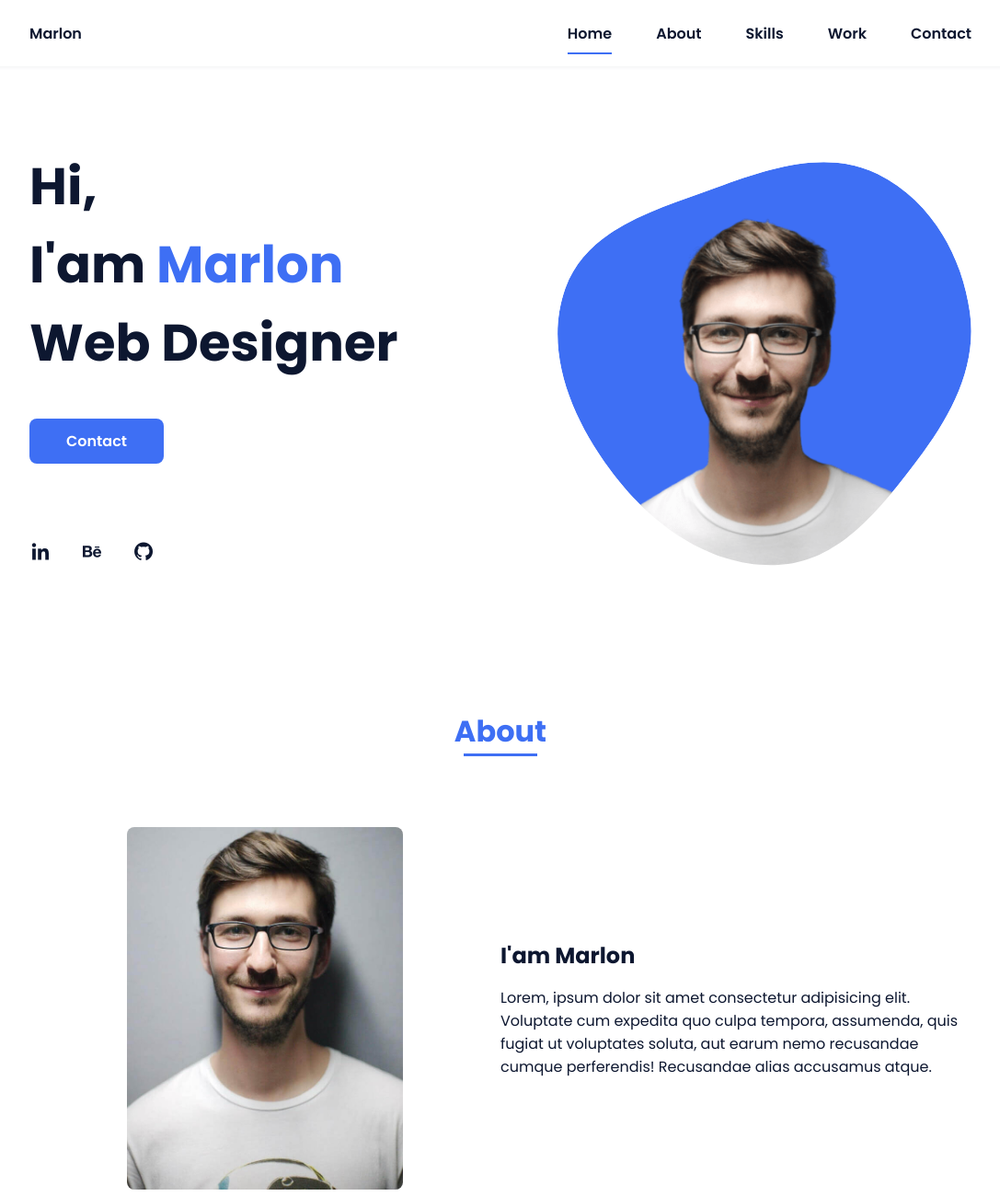
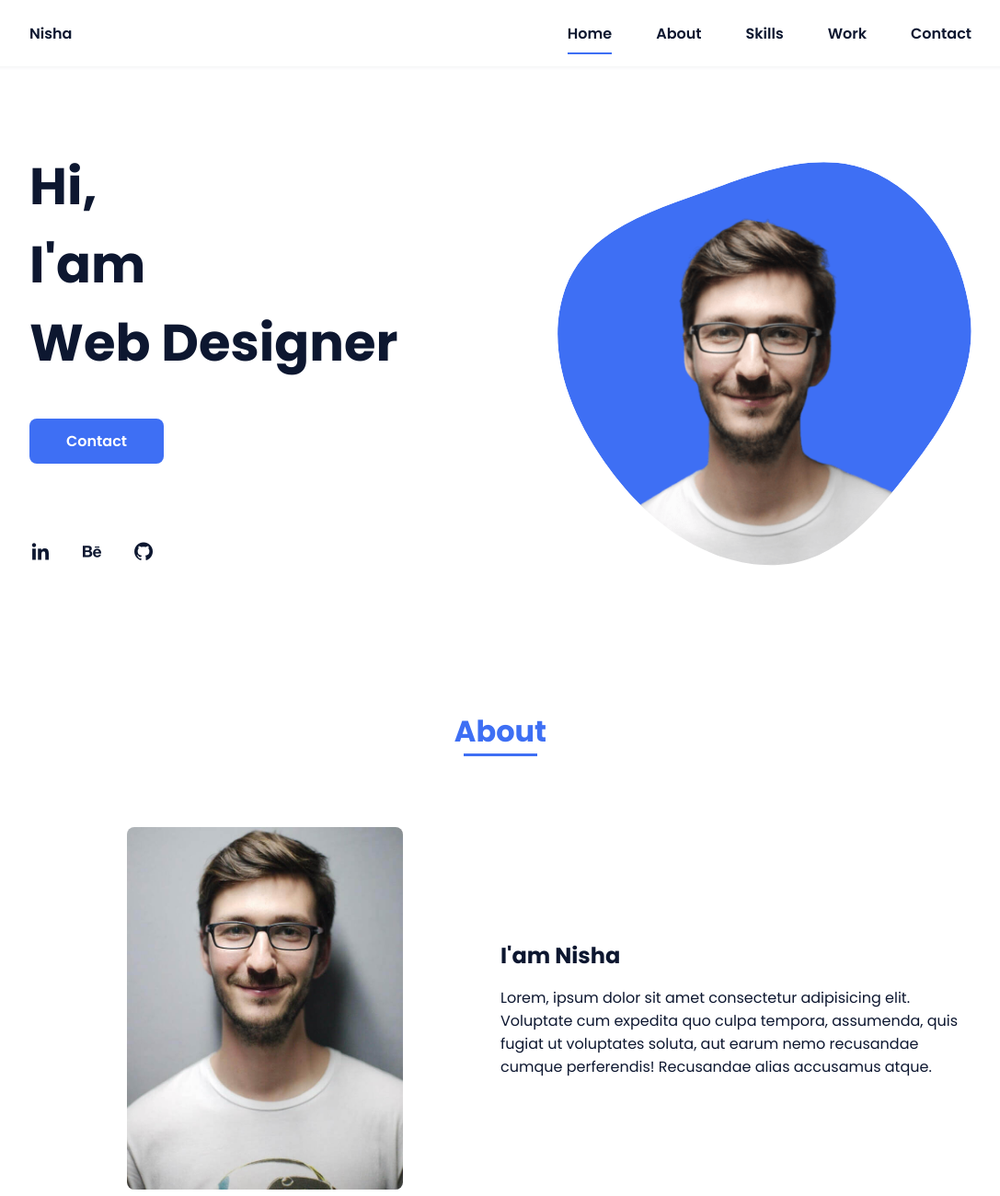
Before and after one commit to nisha9211/nisha.github.io, a plain HTML site: page index.html in a window 1280 px wide. Shown: the top 1300 px of the page at 92% size, without its empty margins (96-1183 px from the left). Drawn offline with nearby package versions, Linux system fonts and the light colour scheme.

Commit message:
Update index.html

```diff
--- a/index.html
+++ b/index.html
@@ -16,7 +16,7 @@
         <header class="l-header">
             <nav class="nav bd-grid">
                 <div>
-                    <a href="#" class="nav__logo">Marlon</a>
+                    <a href="#" class="nav__logo">Nisha</a>
                 </div>
 
                 <div class="nav__menu" id="nav-menu">
@@ -39,7 +39,7 @@
             <!--===== HOME =====-->
             <section class="home bd-grid" id="home">
                 <div class="home__data">
-                    <h1 class="home__title">Hi,<br>I'am <span class="home__title-color">Marlon</span><br> Web Designer</h1>
+                    <h1 class="home__title">Hi,<br>I'am <span class="home__title-color"></span><br> Web Designer</h1>
 
                     <a href="#" class="button">Contact</a>
                 </div>
@@ -73,7 +73,7 @@
                     </div>
 
                     <div>
-                        <h2 class="about__subtitle">I'am Marlon</h2>
+                        <h2 class="about__subtitle">I'am Nisha</h2>
                         <p class="about__text">Lorem, ipsum dolor sit amet consectetur adipisicing elit. Voluptate cum expedita quo culpa tempora, assumenda, quis fugiat ut voluptates soluta, aut earum nemo recusandae cumque perferendis! Recusandae alias accusamus atque.</p>
                     </div>
                 </div>
@@ -186,7 +186,7 @@
 
         <!--===== FOOTER =====-->
         <footer class="footer">
-            <p class="footer__title">Marlon</p>
+            <p class="footer__title">Nisha</p>
             <div class="footer__social">
                 <a href="#" class="footer__icon"><i class='bx bxl-facebook' ></i></a>
                 <a href="#" class="footer__icon"><i class='bx bxl-instagram' ></i></a>
```
